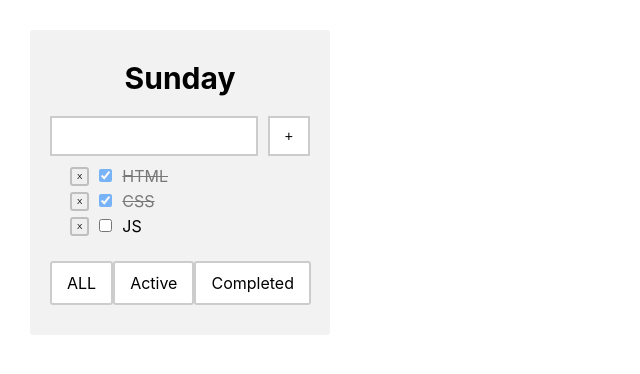
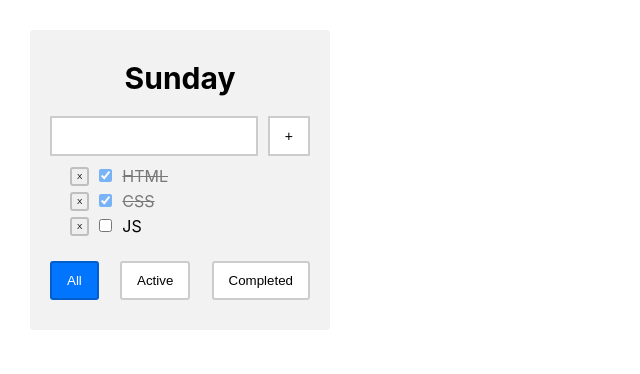
Before and after one commit to boberskyi/toDoList, a React (Create React App) app: page / in a window 1280 px wide. Shown: the top 374 px of the page, without its empty margins (0-640 px from the left). Built offline with nearby package versions, Linux system fonts and the light colour scheme.

Commit message:
Add active class to btn

```diff
--- a/src/App.tsx
+++ b/src/App.tsx
@@ -53,6 +53,7 @@ function App(): JSX.Element {
       <ToDoList
         title={title}
         tasks={filteredTasks}
+        filter={filter}
         filterTasks={filterTasks}
         removeTasks={removeTasks}
         addTask={addTask}
--- a/src/components/ToDoList/FilterBtns/FilterBtns.tsx
+++ b/src/components/ToDoList/FilterBtns/FilterBtns.tsx
@@ -4,6 +4,7 @@ import {FC} from "react";
 export type FilterValuePropsType = 'All' | 'Active' | 'Completed';
 type FilterBtnsPropsType = {
   filterTasks: (filter: FilterValuePropsType) => void
+  filter: FilterValuePropsType
 }
 
 export const FilterBtns:FC<FilterBtnsPropsType> = (props):JSX.Element => {
@@ -11,9 +12,9 @@ export const FilterBtns:FC<FilterBtnsPropsType> = (props):JSX.Element => {
 
   return (
     <StyledFilterBtnsWrap>
-      <StyledFilterBtn onClick={() => FilterBtnHandler('All')}>ALL</StyledFilterBtn>
-      <StyledFilterBtn onClick={() => FilterBtnHandler('Active')}>Active</StyledFilterBtn>
-      <StyledFilterBtn onClick={() => FilterBtnHandler('Completed')}>Completed</StyledFilterBtn>
+      <StyledFilterBtn active={props.filter === 'All'} onClick={() => FilterBtnHandler('All')}>All</StyledFilterBtn>
+      <StyledFilterBtn active={props.filter === 'Active'} onClick={() => FilterBtnHandler('Active')}>Active</StyledFilterBtn>
+      <StyledFilterBtn active={props.filter === 'Completed'} onClick={() => FilterBtnHandler('Completed')}>Completed</StyledFilterBtn>
     </StyledFilterBtnsWrap>
   );
 }
--- a/src/components/ToDoList/FilterBtns/StyledFilterBtns.tsx
+++ b/src/components/ToDoList/FilterBtns/StyledFilterBtns.tsx
@@ -5,10 +5,14 @@ export const StyledFilterBtnsWrap = styled.div`
   width: 100%;
   justify-content: space-between;
 `
-export const StyledFilterBtn = styled.div`
+interface StyledFilterBtnPropsType {
+  active: boolean
+}
+export const StyledFilterBtn = styled.button<StyledFilterBtnPropsType>`
   padding: 10px 15px;
   border-radius: 3px;
-  background: #fff;
+  background-color: ${props => props.active ? '#0275ff' : '#fff'};
+  color: ${props => props.active ? '#fff' : '#000'};
   border: 2px solid rgba(0,0,0,0.2);
   cursor: pointer;
   transition: all 0.3s ease;
--- a/src/components/ToDoList/ToDoList.tsx
+++ b/src/components/ToDoList/ToDoList.tsx
@@ -11,6 +11,7 @@ type ToDoListPropsType = {
   removeTasks: (id: string) => void
   addTask: (title: string) => void
   changeTask: (taskId:string, newIsDone: boolean) => void
+  filter: FilterValuePropsType
 }
 export type TasksPropsType = {
   id: string
@@ -29,7 +30,7 @@ export const ToDoList:FC<ToDoListPropsType> = (props):JSX.Element => {
         removeTasks={props.removeTasks}
         changeTask={props.changeTask}
       />
-      <FilterBtns filterTasks={props.filterTasks}/>
+      <FilterBtns filter={props.filter} filterTasks={props.filterTasks}/>
     </StyledToDoList>
   );
 };
```
